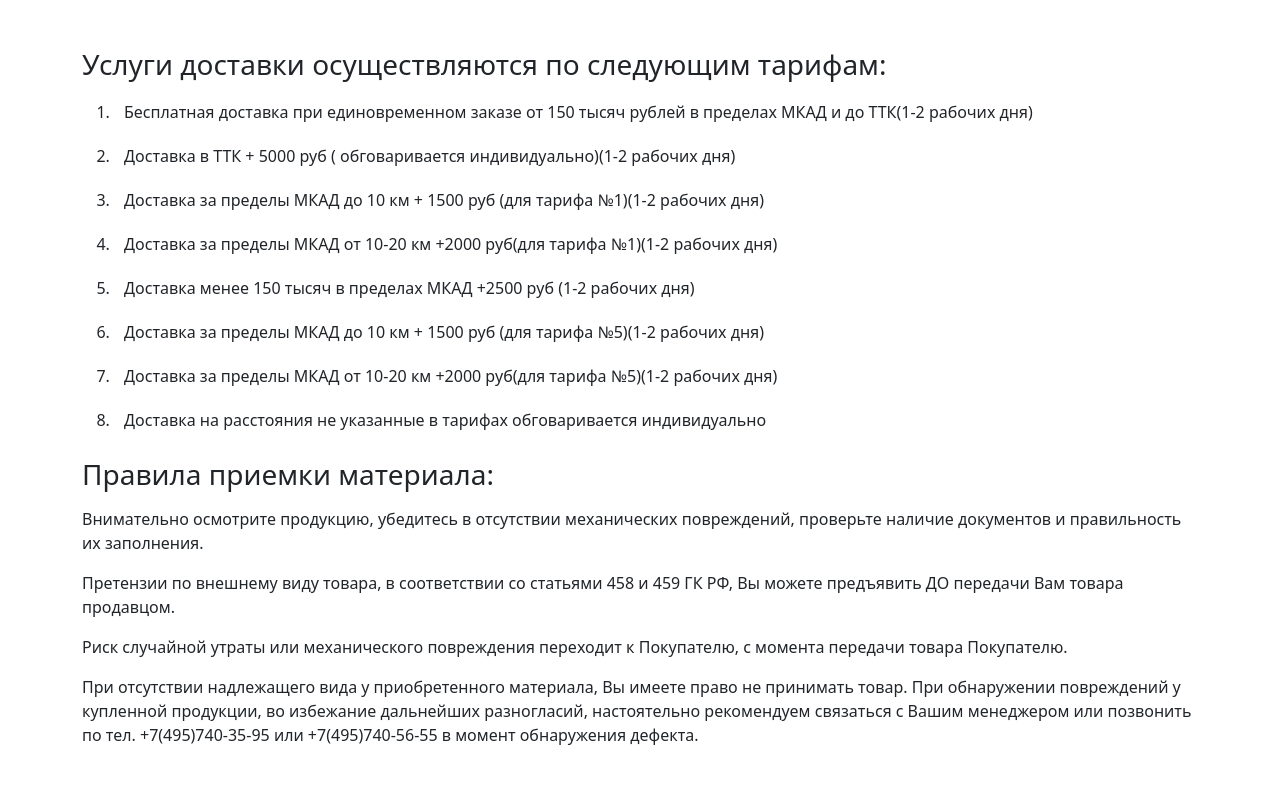
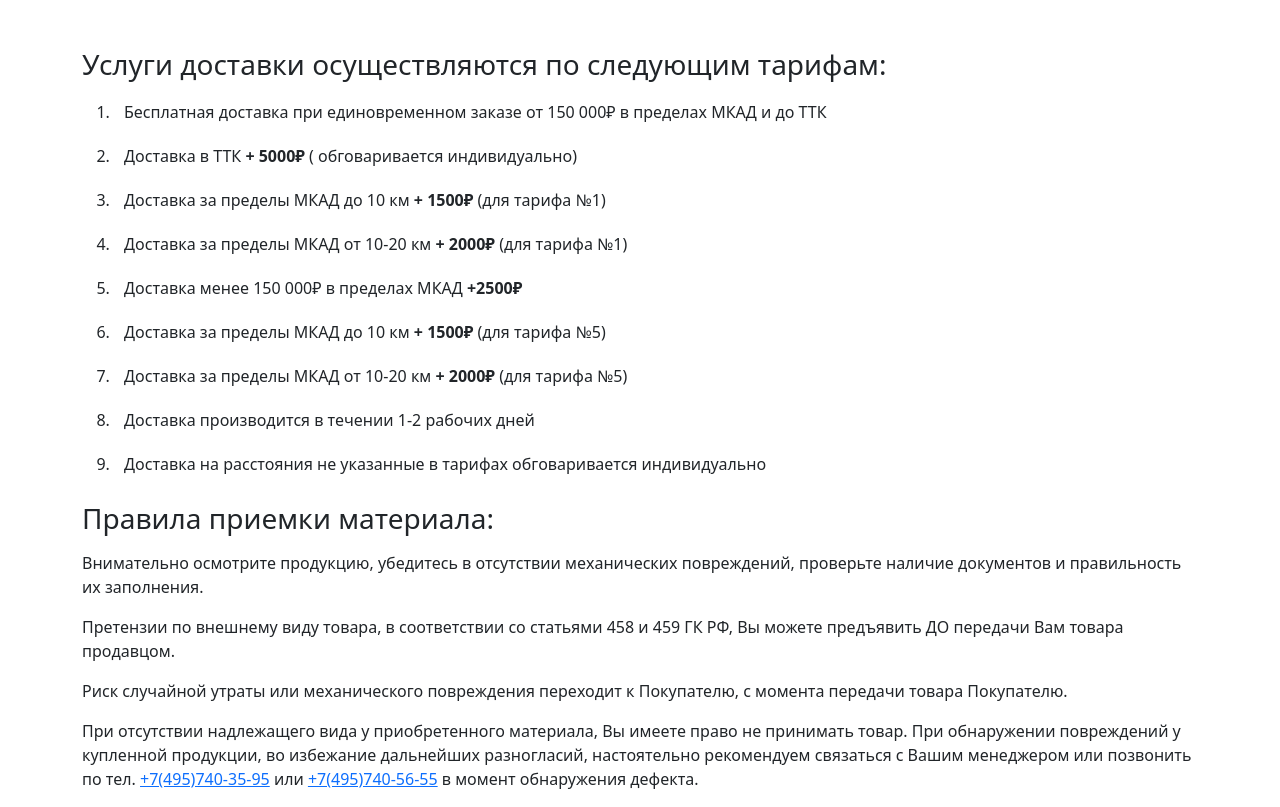
Before and after one commit to QwertykQwertov/svp-polymers, a PHP site: page /delivery in a window 1280 px wide. Shown: the part 56-863 px from the top of the page. Before the commit the page ends 801 px from the top, so only its background shows below. Run offline with PHP 8.4, Linux system fonts and the light colour scheme.

Commit message:
add list item on the delivery list

```diff
--- a/delivery/index.php
+++ b/delivery/index.php
@@ -9,13 +9,14 @@ include_once $_SERVER['DOCUMENT_ROOT'] . "/modules/header.php";
 <div class="container mt-5">
   <h3>Услуги доставки осуществляются по следующим тарифам:</h3>
   <ol class="delivery-list">
-    <li>Бесплатная доставка при единовременном заказе от 150 тысяч рублей в пределах МКАД и до ТТК(1-2 рабочих дня)</li>
-    <li>Доставка в ТТК + 5000 руб ( обговаривается индивидуально)(1-2 рабочих дня)</li>
-    <li>Доставка за пределы МКАД до 10 км + 1500 руб (для тарифа №1)(1-2 рабочих дня)</li>
-    <li>Доставка за пределы МКАД от 10-20 км +2000 руб(для тарифа №1)(1-2 рабочих дня)</li>
-    <li>Доставка менее 150 тысяч в пределах МКАД +2500 руб (1-2 рабочих дня)</li>
-    <li>Доставка за пределы МКАД до 10 км + 1500 руб (для тарифа №5)(1-2 рабочих дня)</li>
-    <li>Доставка за пределы МКАД от 10-20 км +2000 руб(для тарифа №5)(1-2 рабочих дня)</li>
+    <li>Бесплатная доставка при единовременном заказе от 150 000₽ в пределах МКАД и до ТТК</li>
+    <li>Доставка в ТТК <b>+ 5000₽</b> ( обговаривается индивидуально)</li>
+    <li>Доставка за пределы МКАД до 10 км <b>+ 1500₽</b> (для тарифа №1)</li>
+    <li>Доставка за пределы МКАД от 10-20 км <b>+ 2000₽</b> (для тарифа №1)</li>
+    <li>Доставка менее 150 000₽ в пределах МКАД <b>+2500₽</b></li>
+    <li>Доставка за пределы МКАД до 10 км <b>+ 1500₽</b> (для тарифа №5)</li>
+    <li>Доставка за пределы МКАД от 10-20 км <b>+ 2000₽</b> (для тарифа №5)</li>
+    <li>Доставка производится в течении 1-2 рабочих дней</li>
     <li>Доставка на расстояния не указанные в тарифах обговаривается индивидуально</li>
   </ol>
 
@@ -23,7 +24,7 @@ include_once $_SERVER['DOCUMENT_ROOT'] . "/modules/header.php";
   <p class="pt-2">Внимательно осмотрите продукцию, убедитесь в отсутствии механических повреждений, проверьте наличие документов и правильность их заполнения.</p>
   <p>Претензии по внешнему виду товара, в соответствии со статьями 458 и 459 ГК РФ, Вы можете предъявить ДО передачи Вам товара продавцом.</p>
   <p>Риск случайной утраты или механического повреждения переходит к Покупателю, с момента передачи товара Покупателю.</p>
-  <p>При отсутствии надлежащего вида у приобретенного материала, Вы имеете право не принимать товар. При обнаружении повреждений у купленной продукции, во избежание дальнейших разногласий, настоятельно рекомендуем связаться с Вашим менеджером или позвонить по тел. +7(495)740-35-95 или +7(495)740-56-55 в момент обнаружения дефекта.</p>
+  <p>При отсутствии надлежащего вида у приобретенного материала, Вы имеете право не принимать товар. При обнаружении повреждений у купленной продукции, во избежание дальнейших разногласий, настоятельно рекомендуем связаться с Вашим менеджером или позвонить по тел. <a href="tel:+7(495)740-35-95">+7(495)740-35-95</a> или <a href="tel:+7(495)740-56-55">+7(495)740-56-55</a> в момент обнаружения дефекта.</p>
 </div>
 
 <? include_once $_SERVER['DOCUMENT_ROOT'] . "/modules/footer.php"; ?>
```
